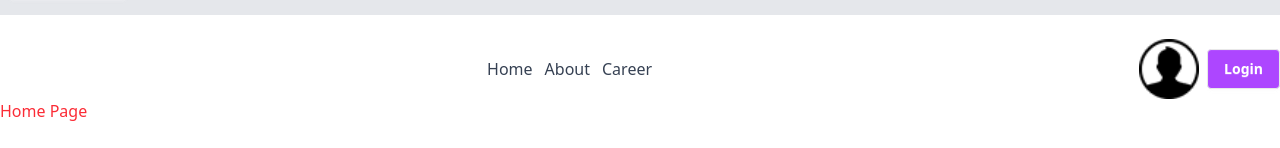
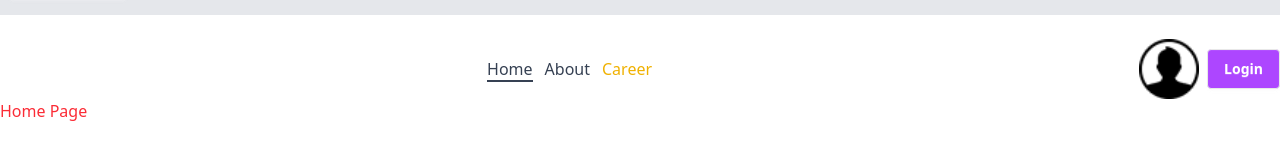
Before and after one commit to RuhulAminShuvo22/Dragon-Online-News-Paper, a Next.js app: page / in a window 1280 px wide. Shown: the part 236-384 px from the top of the page. Built offline with nearby package versions, Linux system fonts and the light colour scheme.

Commit message:
navlink and navbar related work on going

```diff
--- /dev/null
+++ b/src/components/shared/NavLink.jsx
@@ -0,0 +1,21 @@
+'use client'
+import { path } from 'framer-motion/client';
+import Link from 'next/link';
+import { usePathname } from 'next/navigation';
+import React from 'react';
+
+const NavLink = ({href,className ,children}) => {
+
+    const pathname = usePathname()
+    console.log(pathname,"pathname")
+
+    const isActive = href === pathname
+
+    return (
+        <Link href={href} className={`${isActive ? "border-b-2 border-b-purple-500" : ""}${className} `} >
+            {children}
+        </Link>
+    );
+};
+
+export default NavLink;
--- a/src/components/shared/Navbar.jsx
+++ b/src/components/shared/Navbar.jsx
@@ -3,6 +3,7 @@ import Image from 'next/image';
 import Link from 'next/link';
 import React from 'react';
 import userAvatar from '@/assets/user.png'
+import NavLink from './NavLink';
 
 const Navbar = () => {
     return (
@@ -15,15 +16,15 @@ const Navbar = () => {
 
             <ul className="flex justify-between items-center gap-3 text-gray-700" >
                 <li>
-                    <Link href={'/'}>Home</Link>
+                    <NavLink href={'/'}>Home</NavLink>
                 </li>
 
                 <li>
-                    <Link href={'/about-us'}>About</Link>
+                    <NavLink href={'/about-us'}>About</NavLink>
                 </li>
 
                 <li>
-                    <Link href={'/career'}>Career</Link>
+                    <NavLink href={'/career'} className={"text-yellow-500"}>Career</NavLink>
                 </li>
 
             </ul>
```
